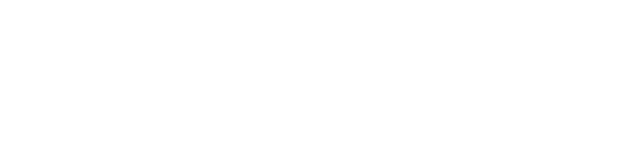
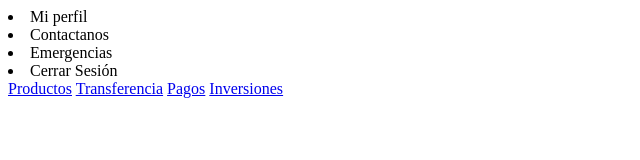
Before and after one commit to DanielAlman01/Personal-Banking, a plain HTML site: page Saldos.html in a window 1280 px wide. Shown: the whole page, without its empty margins (0-640 px from the left). Drawn offline with Linux system fonts and the light colour scheme.

Commit message:
Add nav and header

```diff
--- a/Saldos.html
+++ b/Saldos.html
@@ -7,6 +7,37 @@
     <link rel="stylesheet" href="estilos.css">
 </head>
 <body>
+    <section>
+        <div>
 
+        </div>
+        <div>
+            <nav>
+                <li><a> Mi perfil</a></li>
+                <li><a> Contactanos </a></li>
+                <li><a> Emergencias</a></li>
+                <li><a> Cerrar Sesión</a></li>
+            </nav>
+        </div>
+    </section>
+    <section>
+        <div>
+
+        </div>
+        <div>
+
+        </div>
+    </section>
+    <section>
+            <nav class="navbar">
+                <a href="#productos">Productos</a>
+                <a href="#transferencia">Transferencia</a>
+                <a href="#pagos">Pagos</a>
+                <a href="#inversiones">Inversiones</a>
+            </nav>
+    </section>
+    <section>
+
+    </section>
 </body>
 </html>
```
Also changed, not shown: Mesa de trabajo 8.svg (added).
